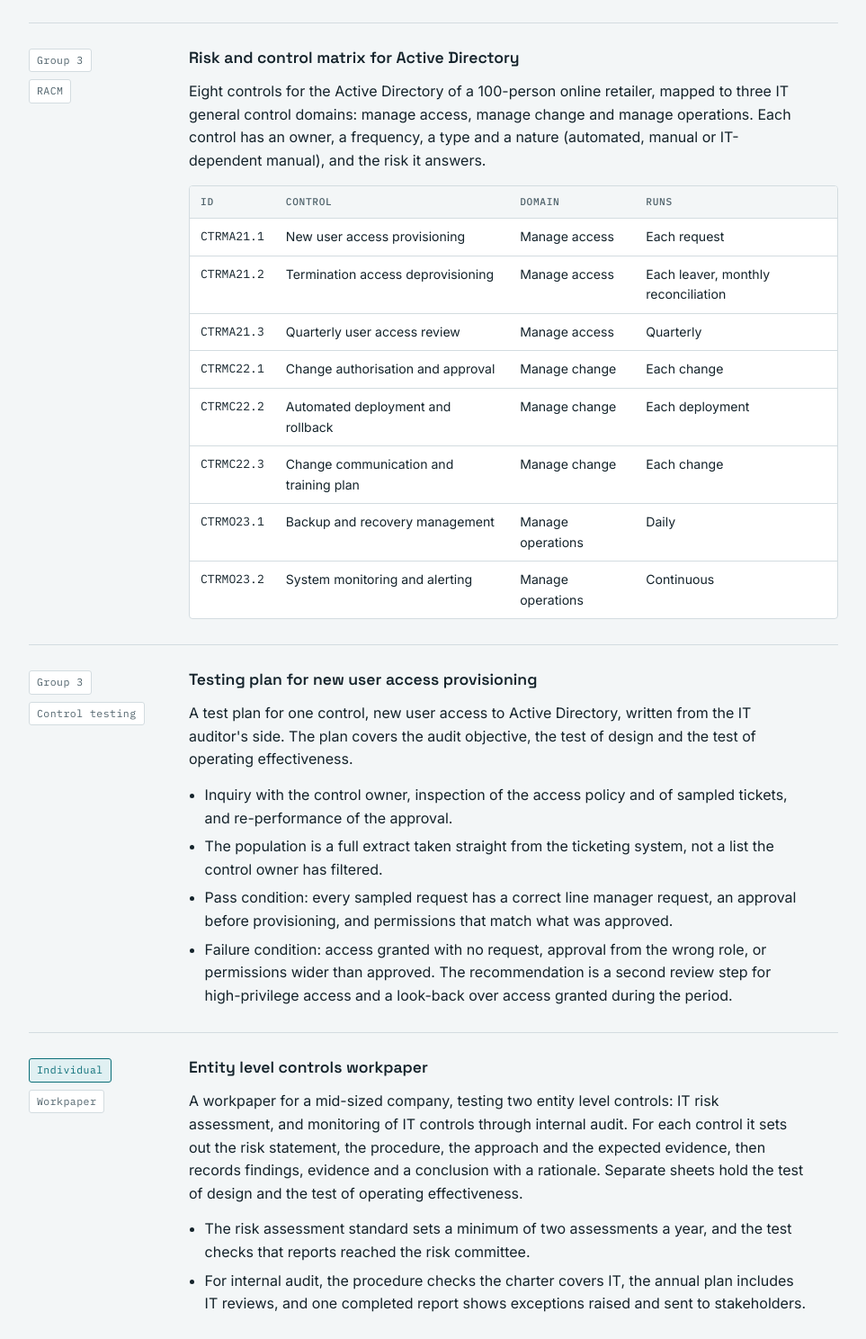
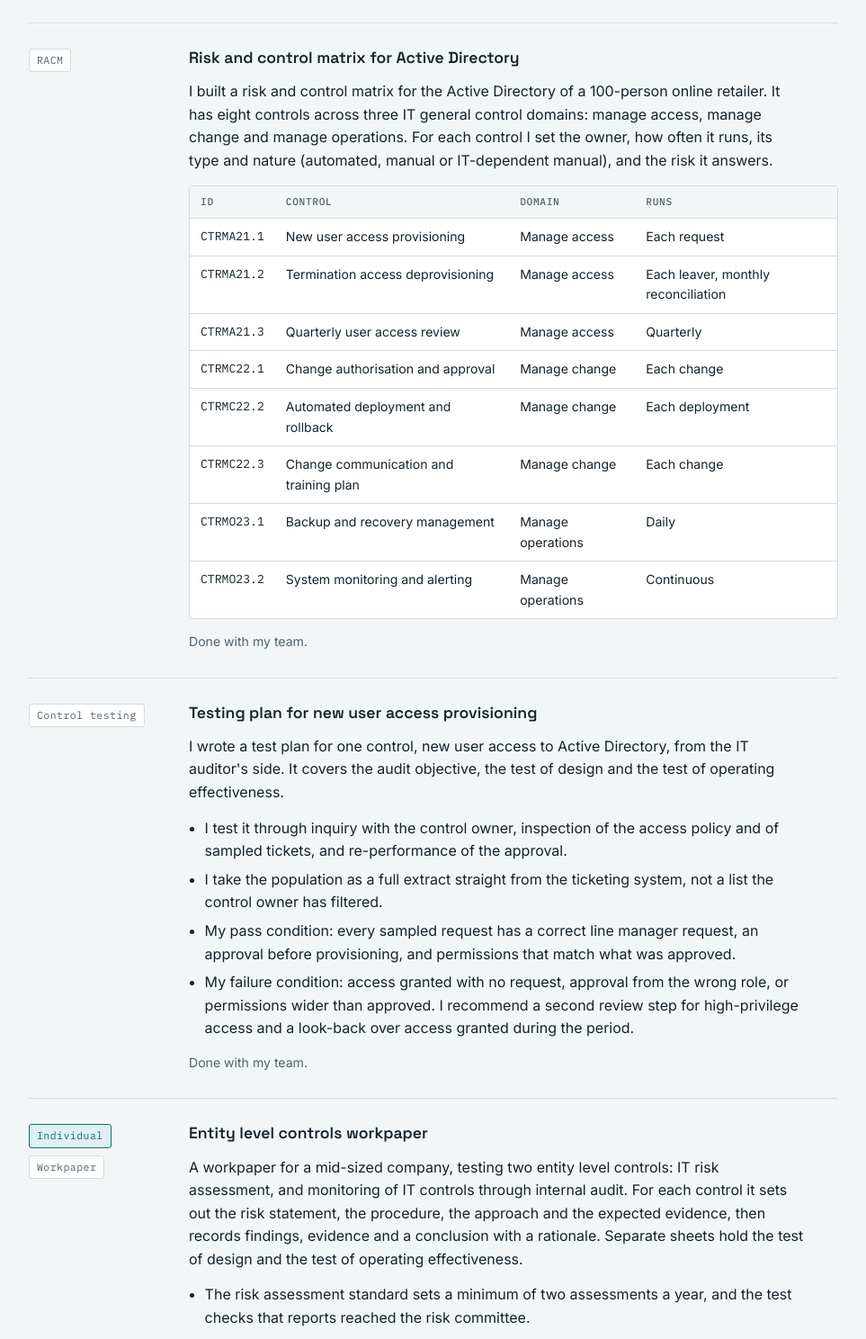
Before and after one commit to Ollie345/olaoluwa-portfolio, a plain HTML site: page index.html in a window 1280 px wide. Shown: the part 1312-2800 px from the top of the page at 90% size, without its empty margins (158-1121 px from the left). Drawn offline with Linux system fonts and the light colour scheme.

Commit message:
Add photo and first-person project descriptions
Co-Authored-By: Claude Sonnet 5.5 <noreply@anthropic.com>

Claude-Session: https://claude.ai/code/session_01UVGZeanabsAmsWy9vstqYZ

```diff
--- a/index.html
+++ b/index.html
@@ -52,7 +52,9 @@ p{margin:0}
 .bar nav a:hover{color:var(--accent)}
 
 /* hero */
-.hero{padding:56px 0 40px;display:grid;gap:20px}
+.hero{padding:56px 0 40px;display:grid;gap:20px;position:relative}
+.team{font-size:.88rem;color:var(--muted)}
+.portrait{position:absolute;top:56px;right:0;width:132px;height:132px;border-radius:50%;object-fit:cover;border:3px solid var(--accent);background:var(--soft,#E0F0F2)}
 .role{font-family:var(--f-mono);font-size:.82rem;letter-spacing:.06em;text-transform:uppercase;color:var(--accent)}
 .hero p.lead{font-size:1.15rem;max-width:62ch;color:var(--ink)}
 .contact{display:grid;grid-template-columns:repeat(auto-fit,minmax(220px,1fr));gap:12px 28px;margin-top:8px;padding-top:20px;border-top:1px solid var(--line)}
@@ -135,6 +137,7 @@ form.req input:focus-visible,form.req select:focus-visible,form.req textarea:foc
 .cta:hover{filter:brightness(1.08)}
 
 @media (max-width:680px){
+  .portrait{position:static;order:-1;width:96px;height:96px}
   .wp{grid-template-columns:minmax(0,1fr)}
   .rail{flex-direction:row;flex-wrap:wrap}
   .bars .row{grid-template-columns:minmax(0,1fr)}
@@ -157,6 +160,7 @@ form.req input:focus-visible,form.req select:focus-visible,form.req textarea:foc
   </div>
 
   <header class="hero">
+    <img class="portrait" src="assets/ola.jpg" width="132" height="132" alt="Olaoluwa Oregunwa David" onerror="this.hidden=true">
     <span class="role">IT audit / technology risk / cyber GRC / Odoo ERP</span>
     <h1>Olaoluwa Oregunwa David</h1>
     <p class="lead">I test IT controls, build risk registers and write audit workpapers. Before that I spent several years building and supporting Odoo ERP for businesses in Nigeria. This page shows both, with the audit work first.</p>
@@ -173,7 +177,7 @@ form.req input:focus-visible,form.req select:focus-visible,form.req textarea:foc
   <section id="audit">
     <div class="sec-head">
       <h2>IT audit and controls testing</h2>
-      <p>Case studies built around fictional companies, so every name, person and figure in them is made up. Items marked Group 3 were produced with a team. Items marked Individual are my own.</p>
+      <p>Case studies built around fictional companies, so every name, person and figure in them is made up. Items marked Individual are entirely my own. The others were done with a team, and each one says what I did.</p>
     </div>
 
     <article class="wp">
@@ -192,10 +196,10 @@ form.req input:focus-visible,form.req select:focus-visible,form.req textarea:foc
     </article>
 
     <article class="wp">
-      <div class="rail"><span class="tag">Group 3</span><span class="tag">RACM</span></div>
+      <div class="rail"><span class="tag">RACM</span></div>
       <div class="body">
         <h3>Risk and control matrix for Active Directory</h3>
-        <p>Eight controls for the Active Directory of a 100-person online retailer, mapped to three IT general control domains: manage access, manage change and manage operations. Each control has an owner, a frequency, a type and a nature (automated, manual or IT-dependent manual), and the risk it answers.</p>
+        <p>I built a risk and control matrix for the Active Directory of a 100-person online retailer. It has eight controls across three IT general control domains: manage access, manage change and manage operations. For each control I set the owner, how often it runs, its type and nature (automated, manual or IT-dependent manual), and the risk it answers.</p>
         <div class="tw"><table>
           <thead><tr><th>ID</th><th>Control</th><th>Domain</th><th>Runs</th></tr></thead>
           <tbody>
@@ -209,20 +213,22 @@ form.req input:focus-visible,form.req select:focus-visible,form.req textarea:foc
             <tr><td class="mono">CTRMO23.2</td><td>System monitoring and alerting</td><td>Manage operations</td><td>Continuous</td></tr>
           </tbody>
         </table></div>
+        <p class="team">Done with my team.</p>
       </div>
     </article>
 
     <article class="wp">
-      <div class="rail"><span class="tag">Group 3</span><span class="tag">Control testing</span></div>
+      <div class="rail"><span class="tag">Control testing</span></div>
       <div class="body">
         <h3>Testing plan for new user access provisioning</h3>
-        <p>A test plan for one control, new user access to Active Directory, written from the IT auditor's side. The plan covers the audit objective, the test of design and the test of operating effectiveness.</p>
+        <p>I wrote a test plan for one control, new user access to Active Directory, from the IT auditor's side. It covers the audit objective, the test of design and the test of operating effectiveness.</p>
         <ul>
-          <li>Inquiry with the control owner, inspection of the access policy and of sampled tickets, and re-performance of the approval.</li>
-          <li>The population is a full extract taken straight from the ticketing system, not a list the control owner has filtered.</li>
-          <li>Pass condition: every sampled request has a correct line manager request, an approval before provisioning, and permissions that match what was approved.</li>
-          <li>Failure condition: access granted with no request, approval from the wrong role, or permissions wider than approved. The recommendation is a second review step for high-privilege access and a look-back over access granted during the period.</li>
+          <li>I test it through inquiry with the control owner, inspection of the access policy and of sampled tickets, and re-performance of the approval.</li>
+          <li>I take the population as a full extract straight from the ticketing system, not a list the control owner has filtered.</li>
+          <li>My pass condition: every sampled request has a correct line manager request, an approval before provisioning, and permissions that match what was approved.</li>
+          <li>My failure condition: access granted with no request, approval from the wrong role, or permissions wider than approved. I recommend a second review step for high-privilege access and a look-back over access granted during the period.</li>
         </ul>
+        <p class="team">Done with my team.</p>
       </div>
     </article>
 
@@ -253,10 +259,11 @@ form.req input:focus-visible,form.req select:focus-visible,form.req textarea:foc
     </article>
 
     <article class="wp">
-      <div class="rail"><span class="tag">Group 3</span><span class="tag">Presentation</span></div>
+      <div class="rail"><span class="tag">Presentation</span></div>
       <div class="body">
         <h3>IT control environment, 19-slide deck</h3>
-        <p>A presentation on what an IT control environment is and how to assess one: four assessment pillars, a five-step approach (scope and framework, ITGC evaluation, design and operating tests, vulnerability and risk analysis, reporting with a roadmap), six common deficiency types found in control testing, and a summary of the eight-control RACM above.</p>
+        <p>I worked on a presentation about what an IT control environment is and how to assess one. My sections cover the four assessment pillars, the five-step approach (scope and framework, ITGC evaluation, design and operating tests, vulnerability and risk analysis, reporting with a plan of action), six common deficiency types found in control testing, and a summary of the eight-control RACM above.</p>
+        <p class="team">Done with my team.</p>
       </div>
     </article>
   </section>
```
Also changed, not shown: assets/ola.jpg (added).
